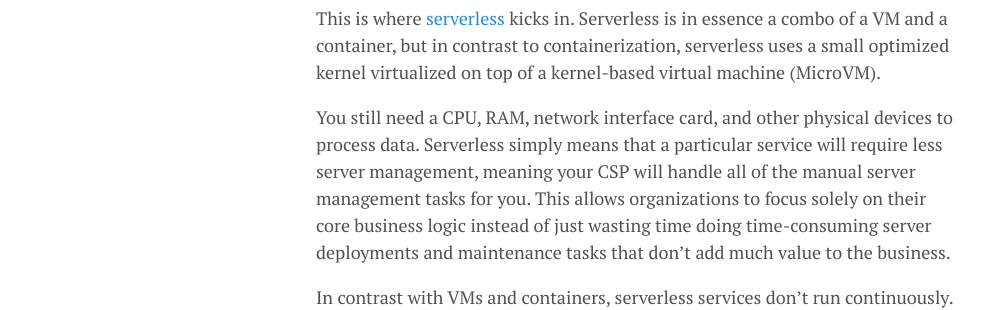
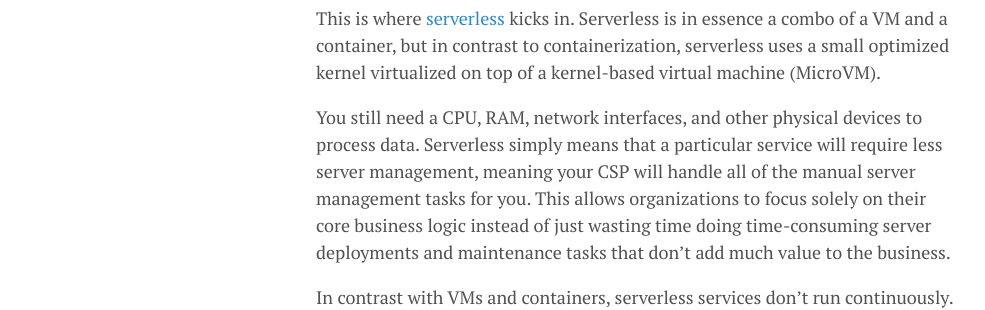
Before and after one commit to lgeurts/lgeurts.github.io, a Jekyll site: the page built from _posts/2022-03-29-what-is-serverless-computing.md, in a window 1280 px wide. Shown: the part 1095-1405 px from the top of the page, without its empty margins (0-985 px from the left). Built offline with Jekyll 4.4.1, drawn with Linux system fonts in a browser that asks for light colours; nearby versions of some CDN libraries; comment, search, counter and statistics services are not loaded.

Commit message:
Update 2022-03-29-what-is-serverless-computing.md

```diff
--- a/_posts/2022-03-29-what-is-serverless-computing.md
+++ b/_posts/2022-03-29-what-is-serverless-computing.md
@@ -23,6 +23,6 @@ Although a container provides a significantly reduced startup time over a VM, it
 
 This is where [serverless](https://aws.amazon.com/serverless/) kicks in. Serverless is in essence a combo of a VM and a container, but in contrast to containerization, serverless uses a small optimized kernel virtualized on top of a kernel-based virtual machine (MicroVM).
 
-You still need a CPU, RAM, network interface card, and other physical devices to process data. Serverless simply means that a particular service will require less server management, meaning your CSP will handle all of the manual server management tasks for you. This allows organizations to focus solely on their core business logic instead of just wasting time doing time-consuming server deployments and maintenance tasks that don’t add much value to the business.
+You still need a CPU, RAM, network interfaces, and other physical devices to process data. Serverless simply means that a particular service will require less server management, meaning your CSP will handle all of the manual server management tasks for you. This allows organizations to focus solely on their core business logic instead of just wasting time doing time-consuming server deployments and maintenance tasks that don’t add much value to the business.
 
 In contrast with VMs and containers, serverless services don't run continuously. A serverless setup will only run when it's invoked and will afterwards release all computing capacity. This is the reason why a serverless architecture is the most cost-effective way since you won’t have to pay for idle time.
```
